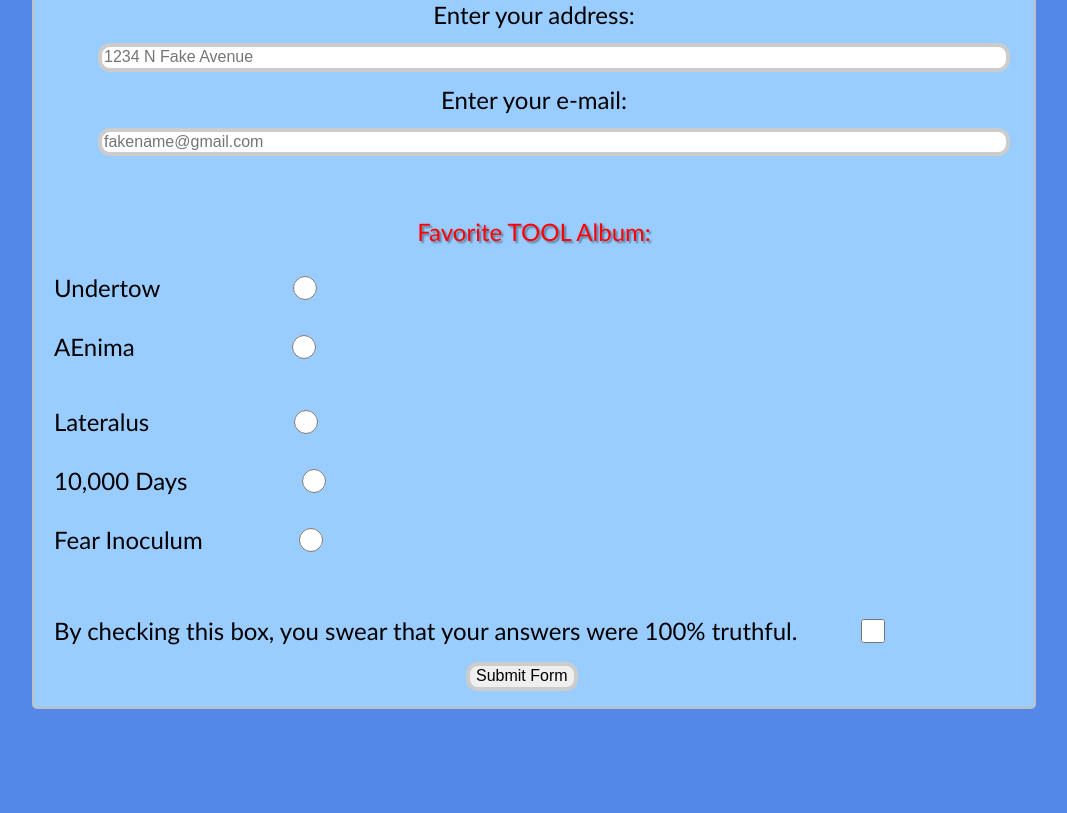
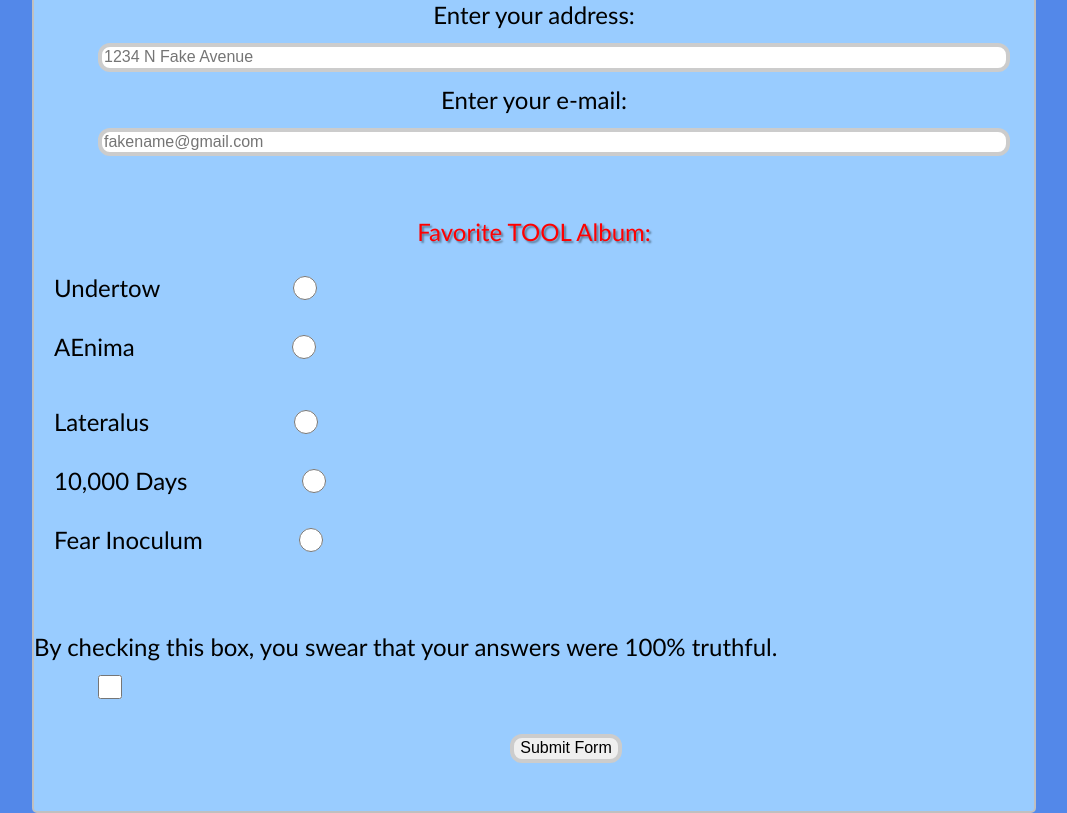
Before and after one commit to JorgeAnzaldo-ITMD362/project1, a plain HTML site: page index.html in a window 1280 px wide. Shown: the part 511-1324 px from the top of the page, without its empty margins (106-1173 px from the left). Before the commit the page ends 1220 px from the top, so only its background shows below. Drawn offline with Linux system fonts and the light colour scheme.

Commit message:
centered the submit button, realigned the final checkbox

```diff
--- a/css/screen.css
+++ b/css/screen.css
@@ -58,14 +58,17 @@ input[type="radio"]{
 
 }
 input[type="checkbox"]{
-	transform: translateX(-2em);
-	transform: translateY(-1em);
 	width: 24px;
     height: 24px;
+	vertical-align
+}
+.secret {
+	text-align:center;
+	vertical-align:middle;
 }
 
-input[type=submit] {
-	transform:translateX(23em);
+.button {
+	text-align: center;
 }
 
 .tool {
@@ -77,6 +80,10 @@ input[type=submit] {
 .choice {
 	float:left;
 	padding-left:20px;
+}
+
+.choicesecret {
+	font-size:18px;
 }
 
 input{
@@ -100,4 +107,7 @@ input{
 	input[type="text"] {
 		width: 90%;
 	}
+	.choicesecret {
+	font-size:24px;
+	}
 }
--- a/index.html
+++ b/index.html
@@ -47,9 +47,11 @@
 			<input type="radio" id="fear" name="tool">
 
 		</div>
-		<label for="secret" class="choice">By checking this box, you swear that your answers were 100% truthful.</label>
+		<label for="secret" class="choicesecret">By checking this box, you swear that your answers were 100% truthful.</label>
 		<input type="checkbox" id="secret" name="secret">
+		<div class="button">
 		<input type="submit" id="submit" value="Submit Form">
+		</div>
 		</form>
 
 	</body>
```
